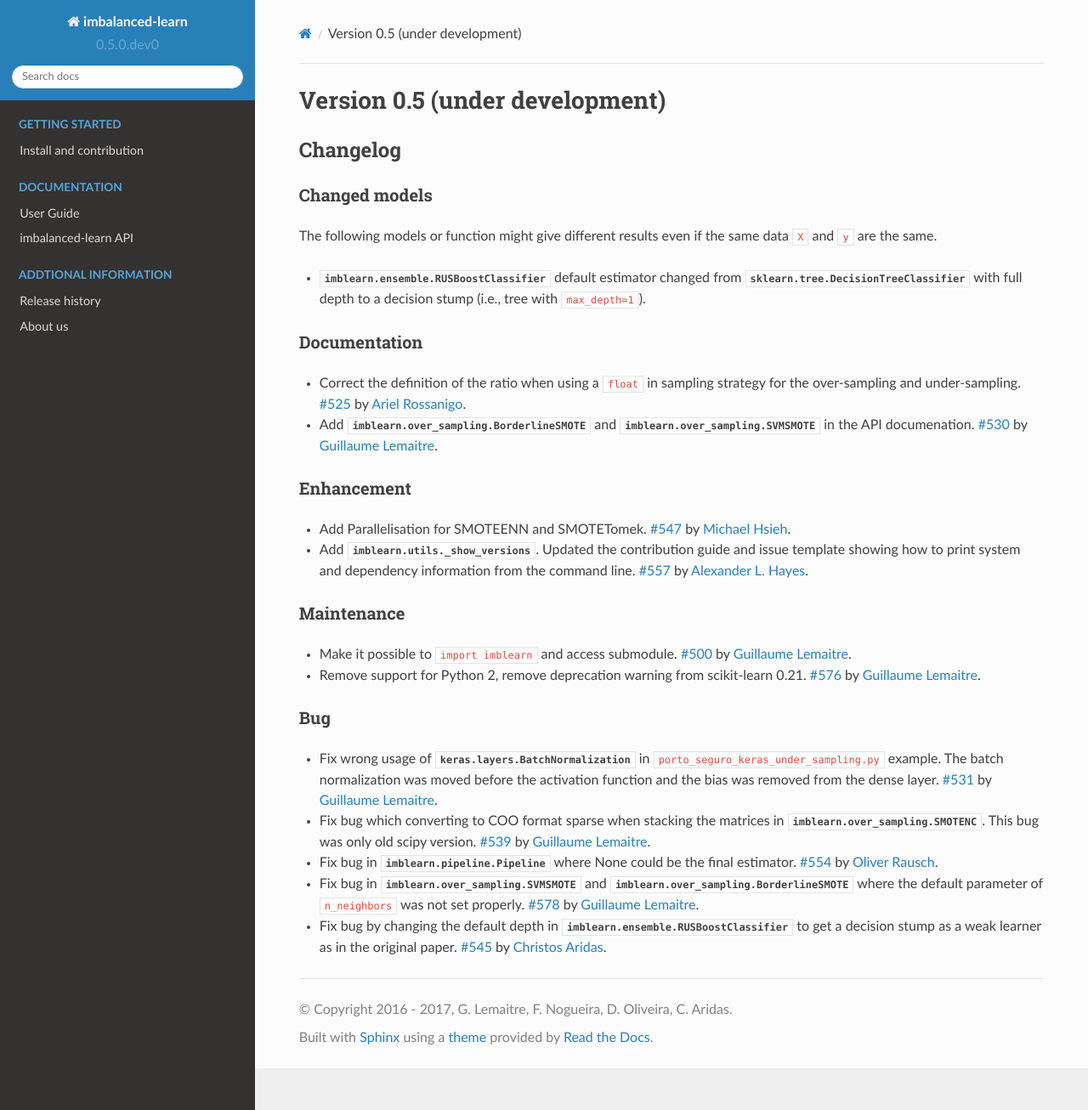
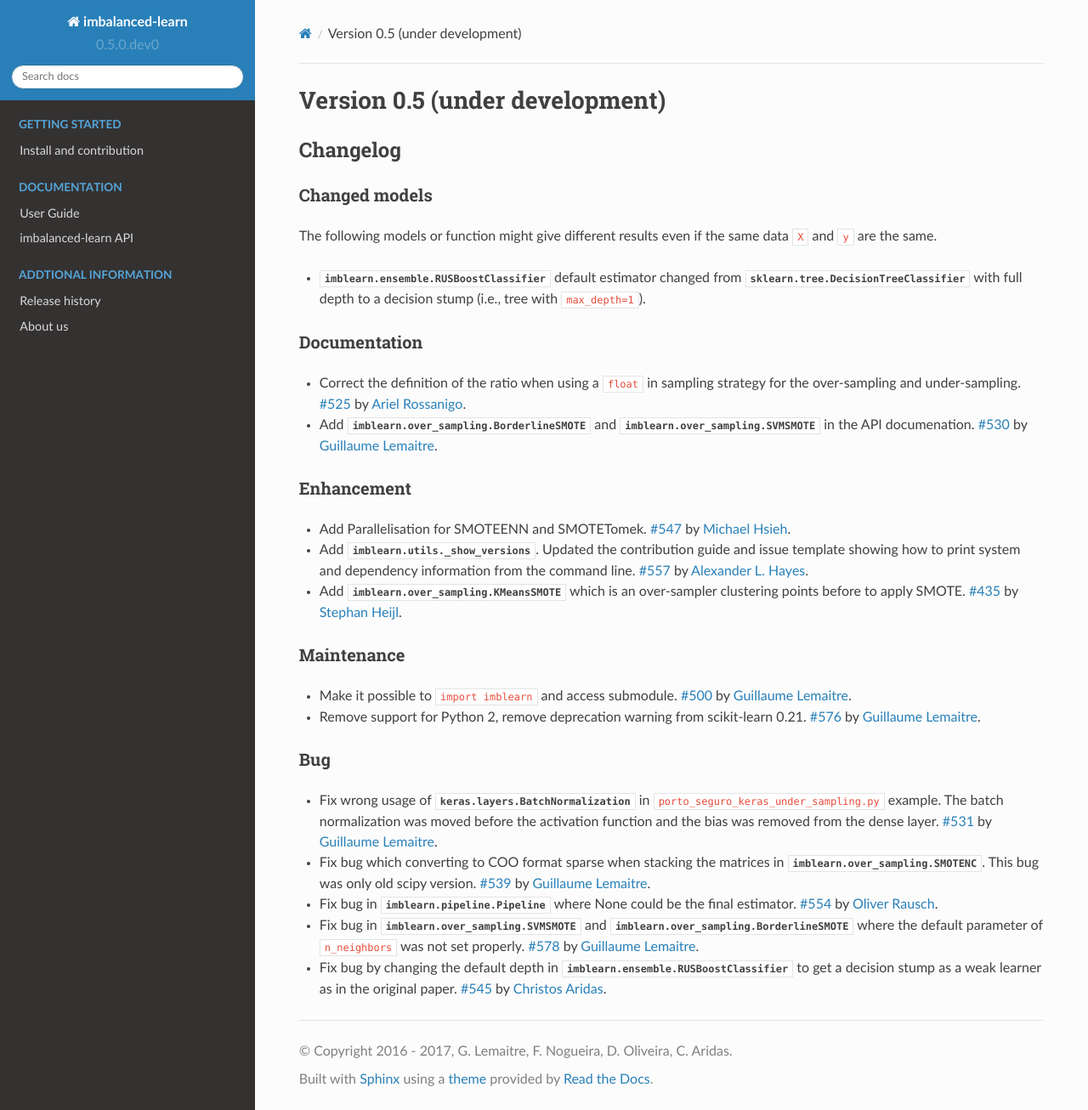
Before and after one commit to scikit-learn-contrib/imbalanced-learn, a Sphinx documentation site: the page built from doc/whats_new/v0.5.rst, in a window 1280 px wide and 1306 px high. Shown: the whole window at 85% size. Built offline with Sphinx 7.4.7 and the Read the Docs theme 2.0.0, drawn with Linux system fonts in a browser that asks for light colours; formulas are drawn with MathJax 3; pages that are not in the unit, such as notebooks, are missing from menus.

Commit message:
DOC: add whats new entry

```diff
--- a/doc/whats_new/v0.5.rst
+++ b/doc/whats_new/v0.5.rst
@@ -37,6 +37,10 @@ Enhancement
   and issue template showing how to print system and dependency information
   from the command line. :pr:`557` by :user:`Alexander L. Hayes <batflyer>`.
 
+- Add :class:`imblearn.over_sampling.KMeansSMOTE` which is an over-sampler
+  clustering points before to apply SMOTE.
+  :pr:`435` by :user:`Stephan Heijl <StephanHeijl>`.
+
 Maintenance
 ...........
 
```
